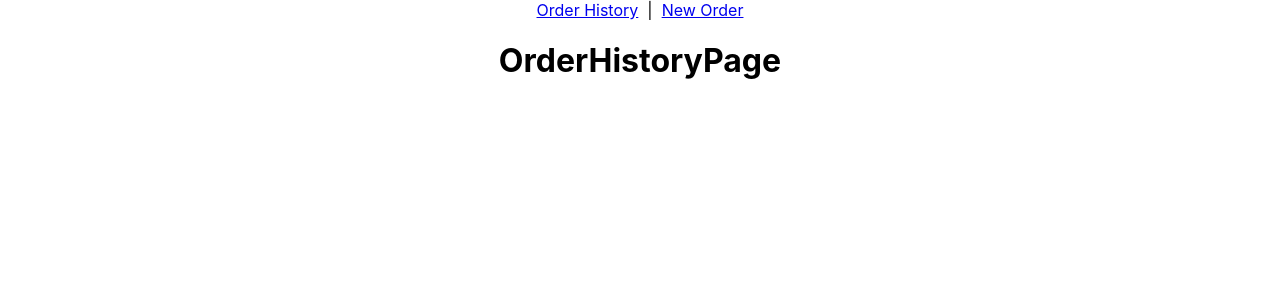
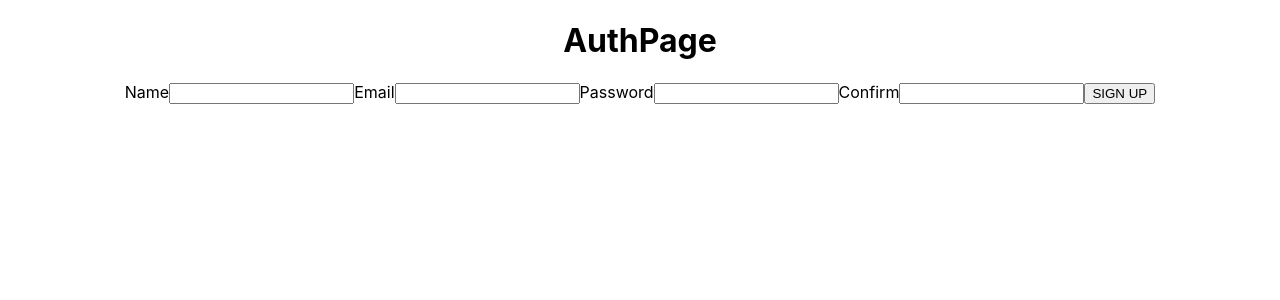
Before and after one commit to lejt/Amazon_Clone, a React (Create React App) app: page /orders in a window 1280 px wide. Shown: the top 300 px of the page. Built offline with nearby package versions, Linux system fonts and the light colour scheme.

Commit message:
Ugly sign up form

```diff
--- /dev/null
+++ b/src/components/SignUpForm/SignUpForm.jsx
@@ -0,0 +1,35 @@
+import { Component } from "react";
+
+class SignUpForm extends Component {
+  state = {
+    name: '',
+    email: '',
+    password: '',
+    confirm: '',
+    error: ''
+  }
+
+  render() {
+    const disable = this.state.password !== this.state.confirm;
+    return (
+      <div>
+        <div className="form-container">
+          <form autoComplete="off" onSubmit={this.handleSubmit}>
+            <label>Name</label>
+            <input type="text" name="name" value={this.state.name} onChange={this.handleChange} required />
+            <label>Email</label>
+            <input type="email" name="email" value={this.state.email} onChange={this.handleChange} required />
+            <label>Password</label>
+            <input type="password" name="password" value={this.state.password} onChange={this.handleChange} required />
+            <label>Confirm</label>
+            <input type="password" name="confirm" value={this.state.confirm} onChange={this.handleChange} required />
+            <button type="submit" disabled={disable}>SIGN UP</button>
+          </form>
+        </div>
+        <p className="error-message">&nbsp;{this.state.error}</p>
+      </div>
+    )
+  }
+}
+
+export default SignUpForm;
--- a/src/pages/App/App.jsx
+++ b/src/pages/App/App.jsx
@@ -7,7 +7,7 @@ import OrderHistoryPage from "../OrderHistoryPage/OrderHistoryPage";
 import NavBar from "../../components/NavBar/NavBar";
 
 function App() {
-  const [user, setUser] = useState({});
+  const [user, setUser] = useState(null);
 
   return (
     <main className="App">
--- a/src/pages/AuthPage/AuthPage.jsx
+++ b/src/pages/AuthPage/AuthPage.jsx
@@ -1,6 +1,11 @@
+import SignUpForm from "../../components/SignUpForm/SignUpForm";
+
 function AuthPage() {
   return (
-    <h1>AuthPage</h1>
+    <main>
+      <h1>AuthPage</h1>
+      <SignUpForm />
+    </main>
   )
 }
 
```
